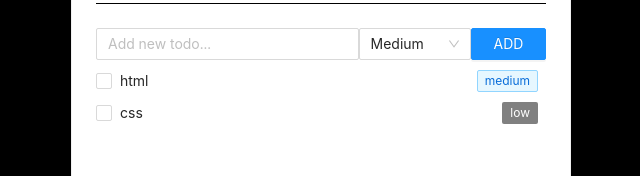
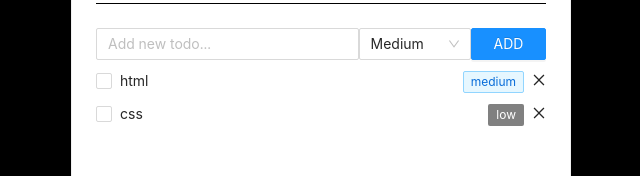
Before and after one commit to hieungochoangit/todolist_antd, a React (Create React App) app: page / in a window 1280 px wide. Shown: the part 368-544 px from the top of the page, without its empty margins (319-959 px from the left). Built offline with nearby package versions, Linux system fonts and the light colour scheme.

Commit message:
Remove todo

```diff
--- a/package.json
+++ b/package.json
@@ -3,6 +3,7 @@
   "version": "0.1.0",
   "private": true,
   "dependencies": {
+    "@ant-design/icons": "4.0.0",
     "@testing-library/jest-dom": "^5.16.1",
     "@testing-library/react": "^12.1.2",
     "@testing-library/user-event": "^13.5.0",
--- a/src/components/TodoItem/index.jsx
+++ b/src/components/TodoItem/index.jsx
@@ -1,9 +1,15 @@
 import React, { useEffect, useState } from 'react';
 import { Row, Col, Checkbox, Tag } from 'antd';
+import { CloseOutlined } from '@ant-design/icons';
+
+import { removeTodo } from '../../store/action';
+import { useDispatch } from 'react-redux';
 
 function TodoItem({ todo }) {
   const [color, setColor] = useState('');
   const [checked, setChecked] = useState(todo.isCompleted);
+
+  const dispatch = useDispatch();
 
   useEffect(() => {
     switch(todo.level) {
@@ -23,6 +29,10 @@ function TodoItem({ todo }) {
     setChecked(!checked);
   }
 
+  const handleRemoveTodo = (id) => {
+    dispatch(removeTodo(id));
+  }
+
   return (
     // eslint-disable-next-line no-sequences
     <Row style={{ marginTop: 10 }}>
@@ -30,9 +40,12 @@ function TodoItem({ todo }) {
         <Checkbox defaultChecked={checked} onClick={handleClickCompleted}>
           {todo.name}
         </Checkbox>
-        <Tag color={color}>
-          {todo.level}
-        </Tag>
+        <div>
+          <Tag color={color}>
+            {todo.level}
+          </Tag>
+          <CloseOutlined style={{ cursor: 'pointer' }} onClick={() => handleRemoveTodo(todo.id)} />
+        </div>
       </Col>
     </Row>
   );
--- a/src/store/action.js
+++ b/src/store/action.js
@@ -27,3 +27,10 @@ export const levelValueAction = (data) => {
     payload: data,
   }
 }
+
+export const removeTodo = (id) => {
+  return {
+    type: 'removeTodo',
+    payload: id,
+  }
+}
--- a/src/store/reducer.js
+++ b/src/store/reducer.js
@@ -42,6 +42,12 @@ const rootReducer = (state = initialState, action) => {
         ...state,
         filters: {...state.filters, level: action.payload}
       }
+    case 'removeTodo':
+      const newTodo = state.todos.filter(todo => todo.id !== action.payload);
+      return {
+        ...state,
+        todos: [...newTodo]
+      }
     default:
       return state;
   }
```
Also changed, not shown: 1 other file (tests, documents, lock files or other folders).
